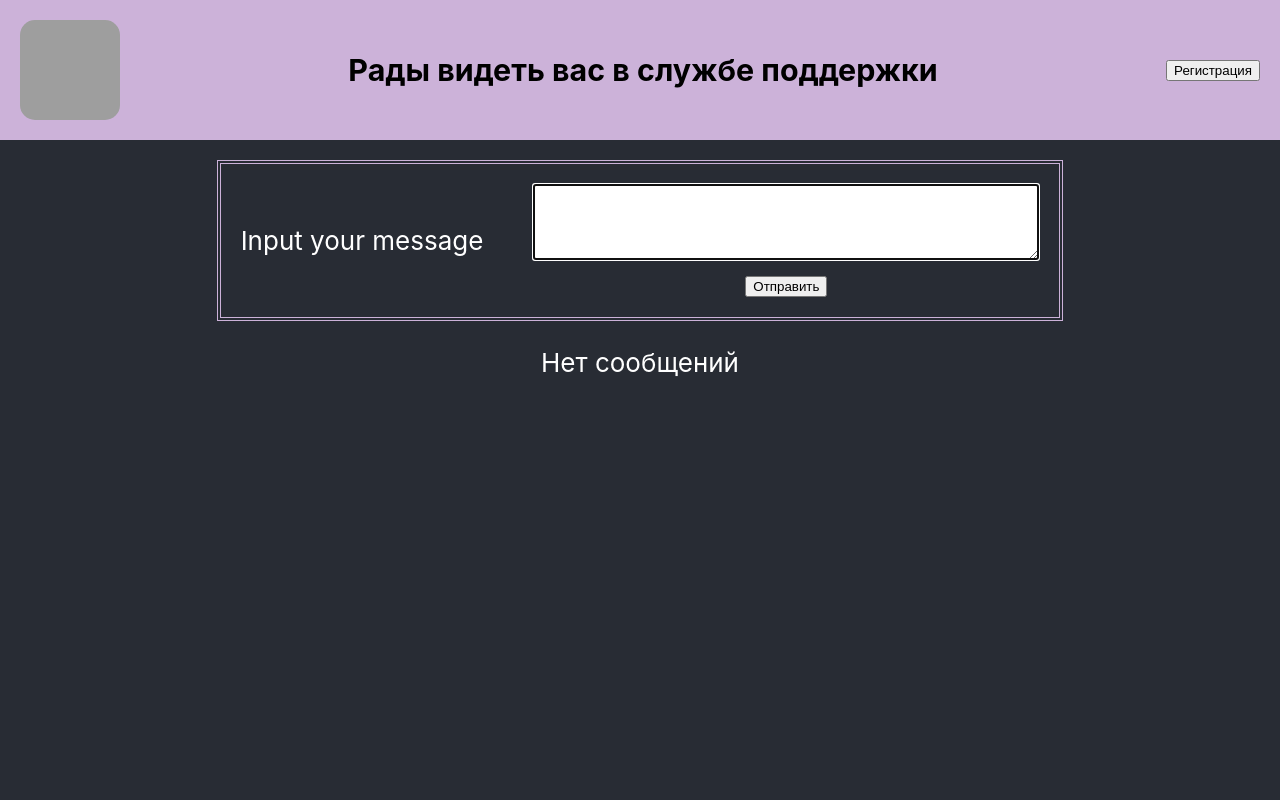
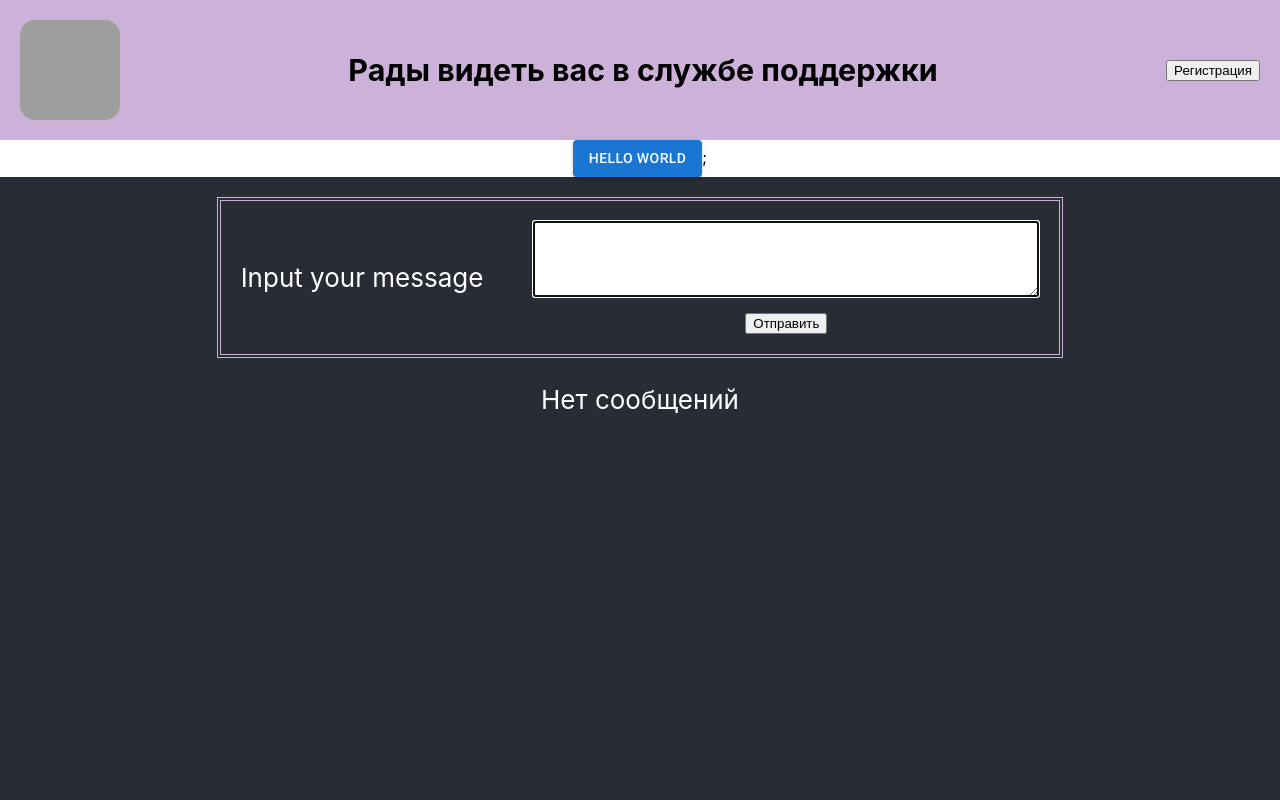
Before and after one commit to Cheglok/ReactGB, a React (Create React App) app in the folder react-gb/: page / in a window 1280 px wide. Shown: the top 800 px of the page. Built offline with nearby package versions, Linux system fonts and the light colour scheme; grey boxes are pictures that could not be loaded.

Commit message:
Mui installed

```diff
--- a/react-gb/package.json
+++ b/react-gb/package.json
@@ -3,6 +3,9 @@
   "version": "0.1.0",
   "private": true,
   "dependencies": {
+    "@emotion/react": "^11.7.0",
+    "@emotion/styled": "^11.6.0",
+    "@mui/material": "^5.2.1",
     "@testing-library/jest-dom": "^5.15.0",
     "@testing-library/react": "^11.2.7",
     "@testing-library/user-event": "^12.8.3",
--- a/react-gb/public/index.html
+++ b/react-gb/public/index.html
@@ -10,6 +10,10 @@
       content="Web site created using create-react-app"
     />
     <link rel="apple-touch-icon" href="%PUBLIC_URL%/logo192.png" />
+    <link
+            rel="stylesheet"
+            href="https://fonts.googleapis.com/css?family=Roboto:300,400,500,700&display=swap"
+    />
     <!--
       manifest.json provides metadata used when your web app is installed on a
       user's mobile device or desktop. See https://developers.google.com/web/fundamentals/web-app-manifest/
--- a/react-gb/src/App.js
+++ b/react-gb/src/App.js
@@ -3,6 +3,7 @@ import './App.css';
 import {MessageInput} from './components/MessageInput';
 import {MessageList} from './components/MessageList';
 import {Header} from './components/Header';
+import Button from '@mui/material/Button';
 
 function App() {
     const [messages, setMessages] = useState([]);
@@ -42,6 +43,7 @@ function App() {
     return (
         <div className="App">
             <Header/>
+            <Button variant="contained">Hello World</Button>;
             <div className="App-chat">
                 <MessageInput onAdd={addMessage}/>
                 <MessageList
```
Also changed, not shown: 1 other file (tests, documents, lock files or other folders).
